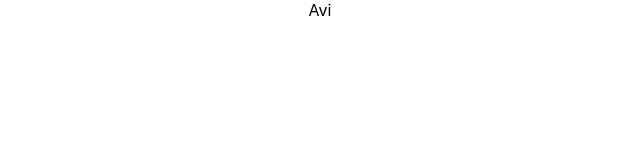
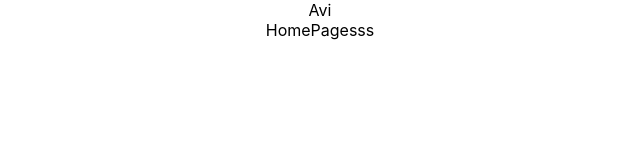
Before and after one commit to avisinghal6/avisinghal.github.io, a React (Create React App) app in the folder portfolio/: page / in a window 1280 px wide. Before the commit this address had no page. Shown: the top 160 px of the page, without its empty margins (320-960 px from the left). Built offline with nearby package versions, Linux system fonts and the light colour scheme.

Commit message:
deployment successfull

```diff
--- a/portfolio/package.json
+++ b/portfolio/package.json
@@ -1,6 +1,5 @@
 {
-  "homepage": "https://avisinghal6.github.io/avisinghal.github.io/",
-  "name": "portfolio",
+  "name": "avisinghal.github.io",
   "version": "0.1.0",
   "private": true,
   "dependencies": {
--- a/portfolio/src/App.js
+++ b/portfolio/src/App.js
@@ -10,7 +10,7 @@ function App() {
 		<div className="App">
       Avi
 			<Routes>
-				<Route exact path="/avisinghal6.github.io/" element={<Homepage />} />
+				<Route exact path="/" element={<Homepage />} />
 			</Routes>
 		</div>
 	);
```
